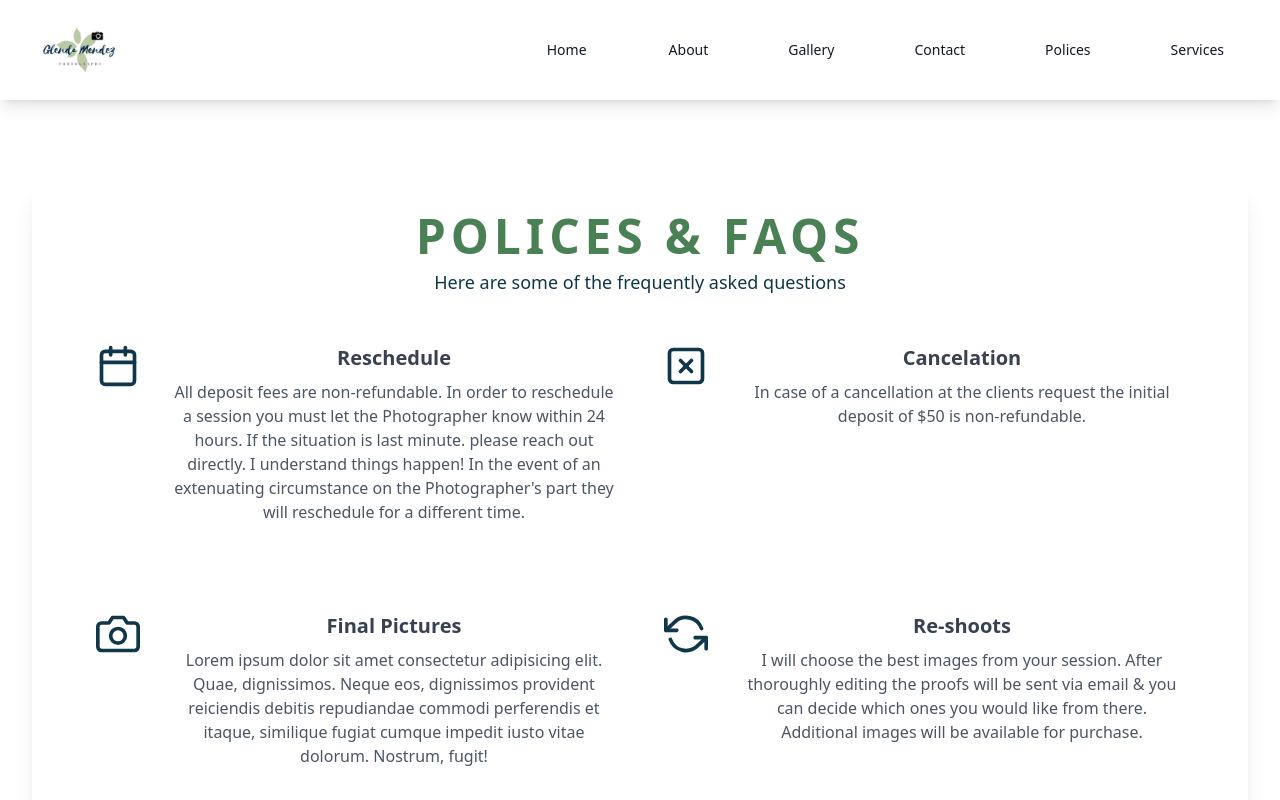
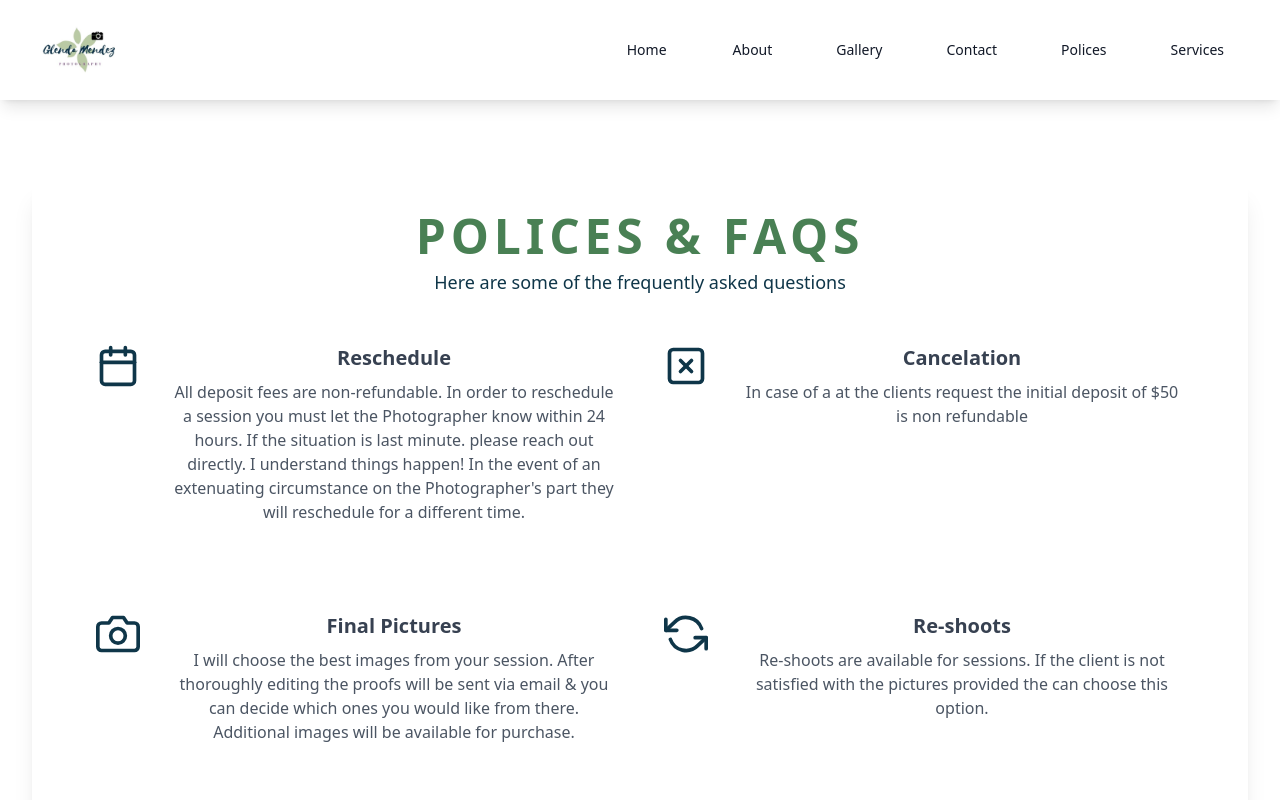
Before and after one commit to Clos01/glena-photogrpahy-, a React (Create React App) app in the folder Client/: page /Polices in a window 1280 px wide. Shown: the top 800 px of the page. Built offline with nearby package versions, Linux system fonts and the light colour scheme.

Commit message:
fixed issue with md looks better on ipad and medium screens

```diff
--- a/Client/src/App.css
+++ b/Client/src/App.css
@@ -107,3 +107,7 @@ color: #e9e9e9;
 .GalleyImgs{
   border-radius: 30px;
 }
+
+.text-shadow-lg {
+  text-shadow: 2px 2px 4px rgba(0, 0, 0, 0.5);
+}
--- a/Client/src/components/ChooseMe.jsx
+++ b/Client/src/components/ChooseMe.jsx
@@ -55,7 +55,7 @@ function CardsSection() {
   return (
     <section className="bg-gray-100 py-20">
       <div className="container mx-auto">
-        <div className="grid grid-cols-1 md:grid-cols-3 gap-8">
+        <div className="grid grid-cols-1 lg:grid-cols-3 md:grid-cols-1 gap-8">
           {cardsData.map((card) => (
             <Card key={card.title} {...card} />
           ))}
--- a/Client/src/components/Footer.jsx
+++ b/Client/src/components/Footer.jsx
@@ -37,7 +37,6 @@ function Footer() {
           <div className="flex flex-col justify-start  lg:pl-8 md:w-1/2">
             <p className="font-medium text-lg md:text-2xl mt-4 md:mt-0">Office Hours</p>
             <ul className="mt-4 text-xs md:text-sm text-gray-700">
-              <li className='py-2'><span className='text-md md:text-lg font-bold'>Monday to Friday:</span></li>
               <li className='py-2'><span className='text-md md:text-lg font-bold '> Saturday </span> 9am - 12pm</li>
               <li className='py-2'><span className='text-md md:text-lg font-bold '> Sunday </span> 1pm - 5pm</li>
             </ul>
--- a/Client/src/components/GalleryImgs.jsx
+++ b/Client/src/components/GalleryImgs.jsx
@@ -55,8 +55,9 @@ function Featured() {
     src={photo.src}
     alt={photo.title}
     onClick={() => openLightbox(index)}
-          className="GalleyImgs"
+    className="GalleyImgs transform transition duration-200 ease-in-out hover:scale-100 hover:opacity-80"
   />
+
       ))}
       <ModalGateway>
         {viewerIsOpen ? (
--- a/Client/src/components/Hero.jsx
+++ b/Client/src/components/Hero.jsx
@@ -6,28 +6,33 @@ function Hero() {
     <>
       <div className="relative h-[600px]">
         {/* Background image with transparent overlay */}
-        <div className="absolute inset-0">
-        <img
-  className="w-full h-full object-cover object-center custom-object-position custom-object-scale"
-  src={glenda}
-  alt="Background"
-/>
+        <div className="absolute inset-0 ">
+
+          <img
+            className="w-full h-full object-cover object-center custom-object-position custom-object-scale bg-gradient-to-r from-black via-transparent to-black opacity-100"
+            src={glenda}
+            alt="Background"
+          />
 
           <div className="absolute inset-0 bg-gradient-to-r from-black via-transparent to-black opacity-50"></div>
         </div>
 
         {/* Text content on the left side */}
-        <div className="relative flex items-center justify-start h-full px-8">
-          <div className="text-white max-w-lg space-y-4">
-            <h1 className="text-5xl font-semibold mb-4">Hello,</h1>
-            <p className="text-2xl font-semibold pb-4">
-              I'm Glenda
-            </p>
-            <p className="text-lg">
-              Feel free to look around here and explore the captivating moments
-              captured through Glenda's lens. If you have any questions about
-              the services offered or the photography process, don't hesitate to
-              check out the FAQ section for helpful answers and insights.
+        <div className="relative flex items-center justify-start h-full px-8 md:items-end md:justify-start">
+
+        <div className="text-white max-w-lg space-y-4 bg-black bg-opacity-50 p-4 rounded-md">
+
+
+        <h1 className="text-5xl md:text-4xl font-semibold mb-4">Hello,</h1>
+<p className="text-2xl md:text-xl font-semibold pb-4">I'm Glenda</p>
+<p className="text-lg md:text-base">
+
+              Feel free to take a look around here and immerse yourself in the
+              captivating moments captured through my lens. If you have any
+              questions about the services I offer or the photography process,
+              don't hesitate to explore the FAQ section for helpful answers and
+              insights. I'm here to provide any assistance you may need along
+              the way.
             </p>
           </div>
         </div>
--- a/Client/src/components/Navbar.jsx
+++ b/Client/src/components/Navbar.jsx
@@ -72,12 +72,13 @@ function Navbar() {
           <div className="md:hidden">
             <button
               onClick={toggleMenu}
-              className="text-gray-900 hover:text-green focus:outline-none"
+              className="text-gray-900 hover:text-green focus:outline-none h-15"
             >
               {isOpen ? <FaTimes /> : <FaBars />}
             </button>
           </div>
-          <div className="hidden md:flex space-x-8">{navLinks}</div>
+          <div className="hidden md:flex md:space-x-4">{navLinks}</div>
+
           {isOpen && (
             <div className="fixed top-0 left-0 w-full h-full bg-[#faf9f9] z-50 md:hidden">
               <div className="absolute top-0 right-0 pt-4 pr-4">
--- a/Client/src/pages/Contact.jsx
+++ b/Client/src/pages/Contact.jsx
@@ -37,8 +37,8 @@ function ContactForm() {
 
   return (
     <>
-     <div className="flex flex-col md:flex-row justify-center items-center border-black ">
-            <animated.div style={formAnimation} className="w-full md:w-1/3 ">
+      <div className="flex flex-col md:flex-row justify-center items-center border-black ">
+            <animated.div style={formAnimation} className="w-full md:w-1/2 lg:w-1/3">
                 <h1 className="text-5xl mt-[2rem]  pb-[3rem] text-center text-[#0f3649]">Get in Contact</h1>
                 <div className="flex flex-col justify-center ">
                     <div className="relative py-3 sm:max-w-xl sm:mx-auto">
@@ -122,7 +122,7 @@ function ContactForm() {
                     </div>
                 </div>
             </animated.div>
-            <animated.div style={instaAnimation}>
+            <animated.div style={instaAnimation} className="md:w-1/2 lg:w-1/3">
                 <section>
                     <div className="max-w-screen-xl px-4 py-8 mx-auto sm:py-12 sm:px-6 lg:px-8">
                         <div className="grid grid-cols-1 gap-4 lg:grid-cols-3 lg:items-stretch">
--- a/Client/src/pages/Polices.jsx
+++ b/Client/src/pages/Polices.jsx
@@ -1,5 +1,5 @@
 import React from "react";
-import { useSpring, animated } from 'react-spring';
+import { useSpring, animated } from "react-spring";
 import { ReactSVG } from "react-svg";
 import Calendar from "../Svg/Calendar.svg";
 import xsquare from "../Svg/x-square.svg";
@@ -19,7 +19,6 @@ function Polices() {
   return (
     <>
       <animated.div style={fadeIn}>
-
         <div className="p-8">
           <div className="bg-white p-4 rounded-lg shadow-xl py-8 mt-12">
             <h4 className="text-5xl font-bold text-[#498054] tracking-widest uppercase text-center">
@@ -34,27 +33,32 @@ function Polices() {
                   <ReactSVG src={Calendar} />
                 </div>
                 <div>
-                <h4 className="text-xl font-bold text-gray-700">Reschedule </h4>
+                  <h4 className="text-xl font-bold text-gray-700">
+                    Reschedule{" "}
+                  </h4>
                   <p className="text-gray-600 my-2">
-                  All deposit fees are non-refundable. In order to reschedule a
-                  session you must let the Photographer know within 24 hours. If
-                  the situation is last minute. please reach out directly. I
-                  understand things happen! In the event of an extenuating
-                  circumstance on the Photographer's part they will reschedule
-                  for a different time.
+                    All deposit fees are non-refundable. In order to reschedule
+                    a session you must let the Photographer know within 24
+                    hours. If the situation is last minute. please reach out
+                    directly. I understand things happen! In the event of an
+                    extenuating circumstance on the Photographer's part they
+                    will reschedule for a different time.
                   </p>
                 </div>
               </div>
-
               <div className="flex flex-col md:flex-row space-y-4 md:space-y-0 md:space-x-8 mt-8">
                 <div className="App self-center md:self-auto">
+                  <div className="">
                     <ReactSVG src={xsquare} />
                   </div>
+                </div>
                 <div>
-                <h4 className="text-xl font-bold text-gray-700">Cancelation</h4>
+                  <h4 className="text-xl font-bold text-gray-700">
+                    Cancelation
+                  </h4>
                   <p className="text-gray-600 my-2">
-                  In case of a cancellation at the clients request the initial
-                  deposit of $50 is non-refundable.
+                    In case of a at the clients request the initial deposit of
+                    $50 is non refundable
                   </p>
                 </div>
               </div>
@@ -68,10 +72,10 @@ function Polices() {
                     Final Pictures
                   </h4>
                   <p className="text-gray-600 my-2">
-                  Lorem ipsum dolor sit amet consectetur adipisicing elit. Quae,
-                  dignissimos. Neque eos, dignissimos provident reiciendis
-                  debitis repudiandae commodi perferendis et itaque, similique
-                  fugiat cumque impedit iusto vitae dolorum. Nostrum, fugit!
+                    I will choose the best images from your session. After
+                    thoroughly editing the proofs will be sent via email & you
+                    can decide which ones you would like from there. Additional
+                    images will be available for purchase.
                   </p>
                 </div>
               </div>
@@ -83,10 +87,9 @@ function Polices() {
                 <div>
                   <h4 className="text-xl font-bold text-gray-700">Re-shoots</h4>
                   <p className="text-gray-600 my-2">
-                  I will choose the best images from your session. After
-                  thoroughly editing the proofs will be sent via email & you can
-                  decide which ones you would like from there. Additional images
-                  will be available for purchase.
+                    Re-shoots are available for sessions. If the client is not
+                    satisfied with the pictures provided the can choose this
+                    option.
                   </p>
                 </div>
               </div>
@@ -104,10 +107,10 @@ function Polices() {
                   <p className="text-gray-600 my-2">
                     Photographer agrees to take photographs based on client's
                     request. Photographer agrees to create high quality
-                  photographs and will use professional editing to edit digital
-                  images to represent Photographer's artistic style.
-                  Photographer agrees to provide proofs within 1 week of session
-                  date.
+                    photographs and will use professional editing to edit
+                    digital images to represent Photographer's artistic style.
+                    Photographer agrees to provide proofs within 1 week of
+                    session date.
                   </p>
                 </div>
               </div>
@@ -123,11 +126,12 @@ function Polices() {
                     FAQ: Official Booking?
                   </h4>
                   <p className="text-gray-600 my-2">
-                  At the time of booking. Client agrees to pay a non-refundable
-                  $50 deposit fee to secure session date. The deposit will be
-                  applied towards the session fee. For mini sessions the $50
-                  deposit fee is in addition to packages shown in pricing guide.
-                  This guarantees the time and date allotted for you.
+                    At the time of booking. Client agrees to pay a
+                    non-refundable $50 deposit fee to secure session date. The
+                    deposit will be applied towards the session fee. For mini
+                    sessions the $50 deposit fee is in addition to packages
+                    shown in pricing guide. This guarantees the time and date
+                    allotted for you.
                   </p>
                 </div>
               </div>
@@ -145,10 +149,10 @@ function Polices() {
                     Client agrees to pay the final amount due upon date of
                     session. If the Client hasn't made a decision on the package
                     they would like to go with upon date of session the minimum
-                  payment is required on the same day & the final amount is due
-                  once proof revision has been done & the final decision is
-                  made. If the client cancels the session. the deposit will not
-                  be refunded.
+                    payment is required on the same day & the final amount is
+                    due once proof revision has been done & the final decision
+                    is made. If the client cancels the session. the deposit will
+                    not be refunded.
                   </p>
                 </div>
               </div>
```
Lines whose indentation alone changed are shown as unchanged.
